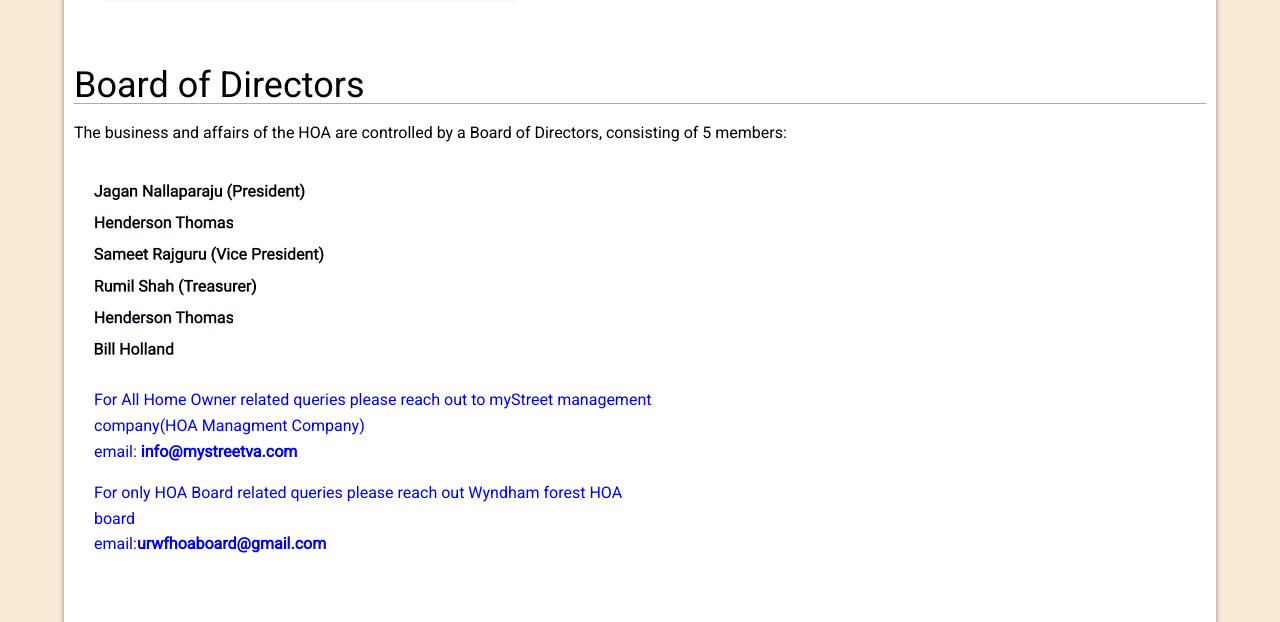
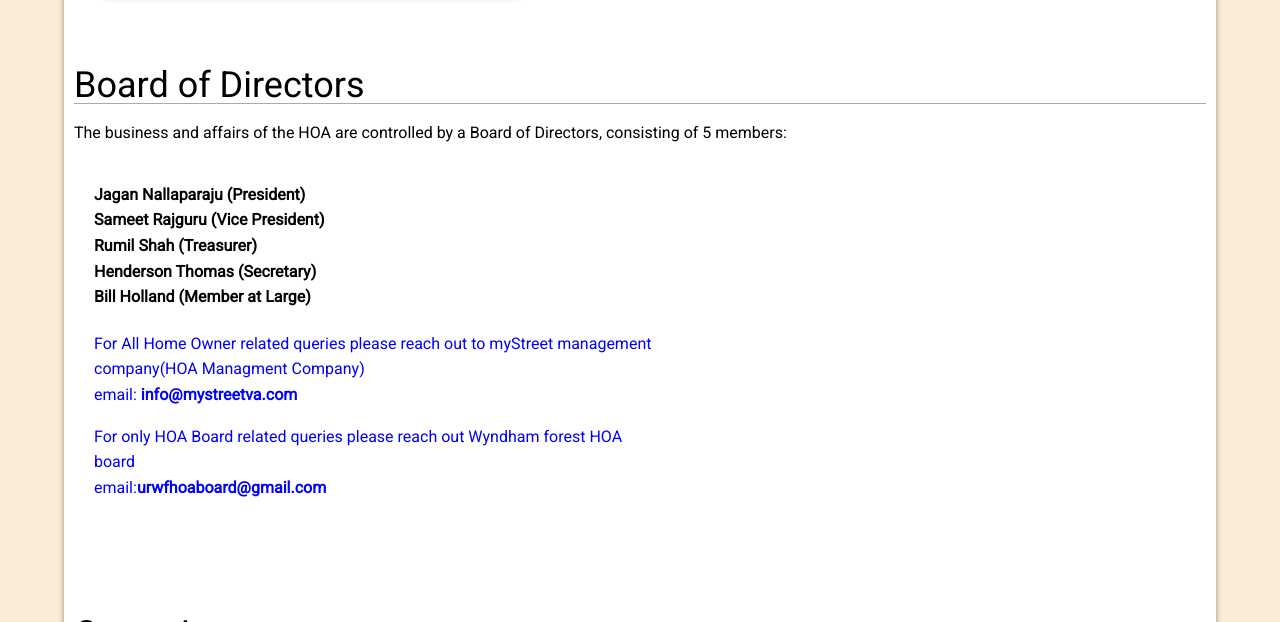
Before and after one commit to Wyndham-Forest-HOA/wyndham-forest-hoa.github.io, a plain HTML site: page index.html in a window 1280 px wide. Shown: the part 2178-2800 px from the top of the page. Drawn offline with Linux system fonts and the light colour scheme.

Commit message:
Update index.html
few more changes based on HOA BOARD input done.

```diff
--- a/index.html
+++ b/index.html
@@ -73,8 +73,9 @@
         <i>Holloway at Wyndham Forest</i>,
         and <i>Holloway Townes At Wyndham Forest</i>
       in <a href="https://en.wikipedia.org/wiki/Henrico_County,_Virginia">Henrico County, Virginia</a>.
-      The HOA <a href="#Documents-Articles-of-Incorporation">was formed in 1998</a> and consists of over 600 homes.</p>
-      <p>The community is conveniently located off Nuckols Road, less than a 5 minute drive from I-295.
+      The HOA <a href="#Documents-Articles-of-Incorporation">was formed in 1998</a> and consists of over 665 homes.</p>
+      <p>The community is conveniently located off Nuckols Road, less than a 5 minute drive from I-295 and within the
+ <a href="https://deeprun.henricoschools.us" >Deep Run School District</a>.
         We have sidewalks throughout the neighborhood and a network of sidewalks that can take you all the
         way to Short Pump Mall. We enjoy being within walking distance of many great businesses:</p>
       <p>Grocery and Drug Stores:
@@ -191,12 +192,13 @@
         <div class="row">
           <div class="contact col">
             <div class="contact-name">
-		<img src="images/contacts-jagan-name.png" style="height: 19px"></div>
-       	      <div class="contact-name"><img src="images/contacts-henderson-name.png" style="height: 19px"></div>
-  	     <div class="contact-name"><img src="images/contacts-sameet-name.png" style="height: 19px"></div>
-           <div class="contact-name"><img src="images/contacts-rumil-name.png" style="height: 19px"></div>
-   	  <div class="contact-name"><img src="images/contacts-henderson-name.png" style="height: 19px"></div>
-   <div class="contact-name"><img src="images/contacts-bill-name.png" style="height: 19px"></div>
+
+Jagan Nallaparaju	(President)  <br>
+Sameet Rajguru	(Vice President)  <br>
+Rumil Shah		(Treasurer)  <br>
+Henderson Thomas	(Secretary)   <br>
+Bill Holland		(Member at Large)
+</div>
 
 <p style="color:blue">For All Home Owner related queries please reach out to myStreet management company(HOA Managment Company) <br> email: <b> info@mystreetva.com  </b></p>
 <p style="color:blue">For only HOA Board related queries please reach out Wyndham forest HOA board  <br> email:<b>urwfhoaboard@gmail.com </b></p>
@@ -204,19 +206,11 @@
      </div>
 
         </div>
-        <div class="row">
-          <div class="contact col">
 
-            </div>
-          <div class="contact col">
-
-            </div>
-        </div>
         <div class="row">
           <div style="flex-grow: 1"></div>
           <div class="contact col">
-
-            </div>
+           </div>
           <div style="flex-grow: 1"></div>
         </div>
       </div>
```
